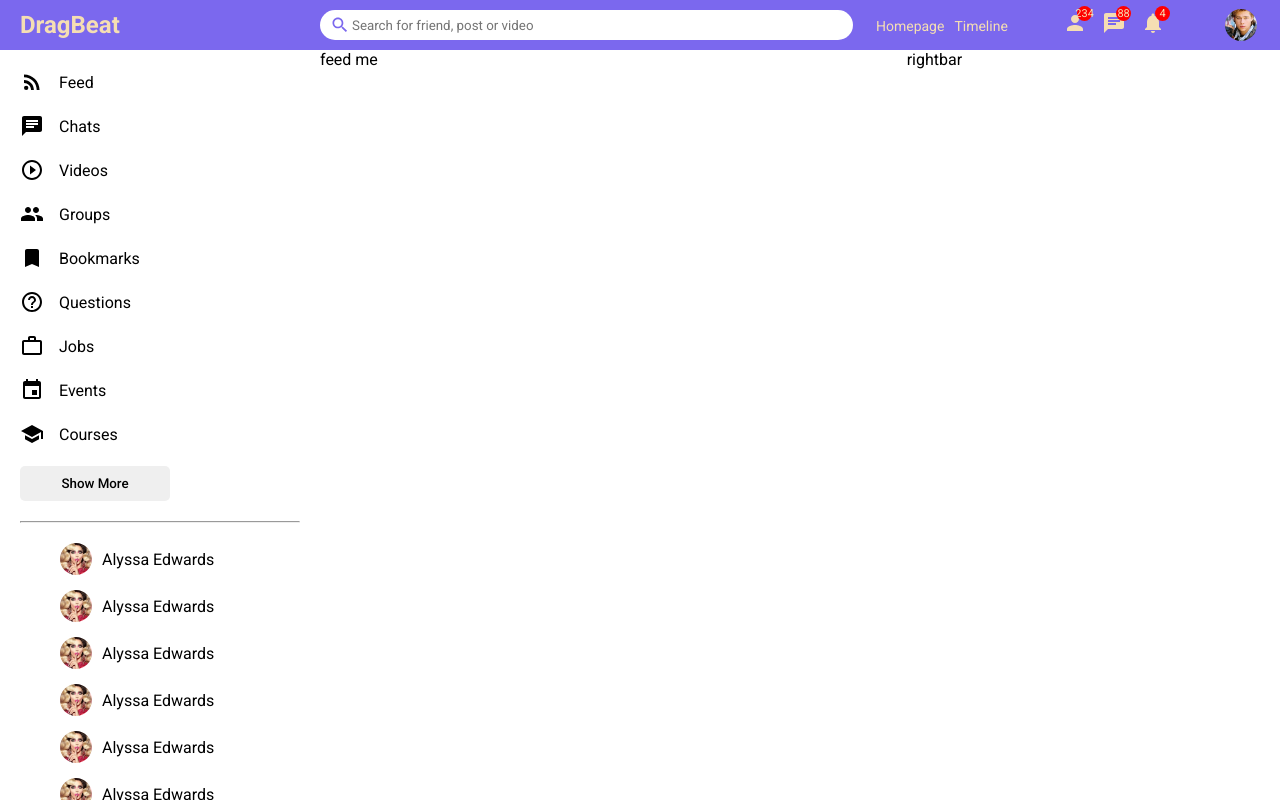
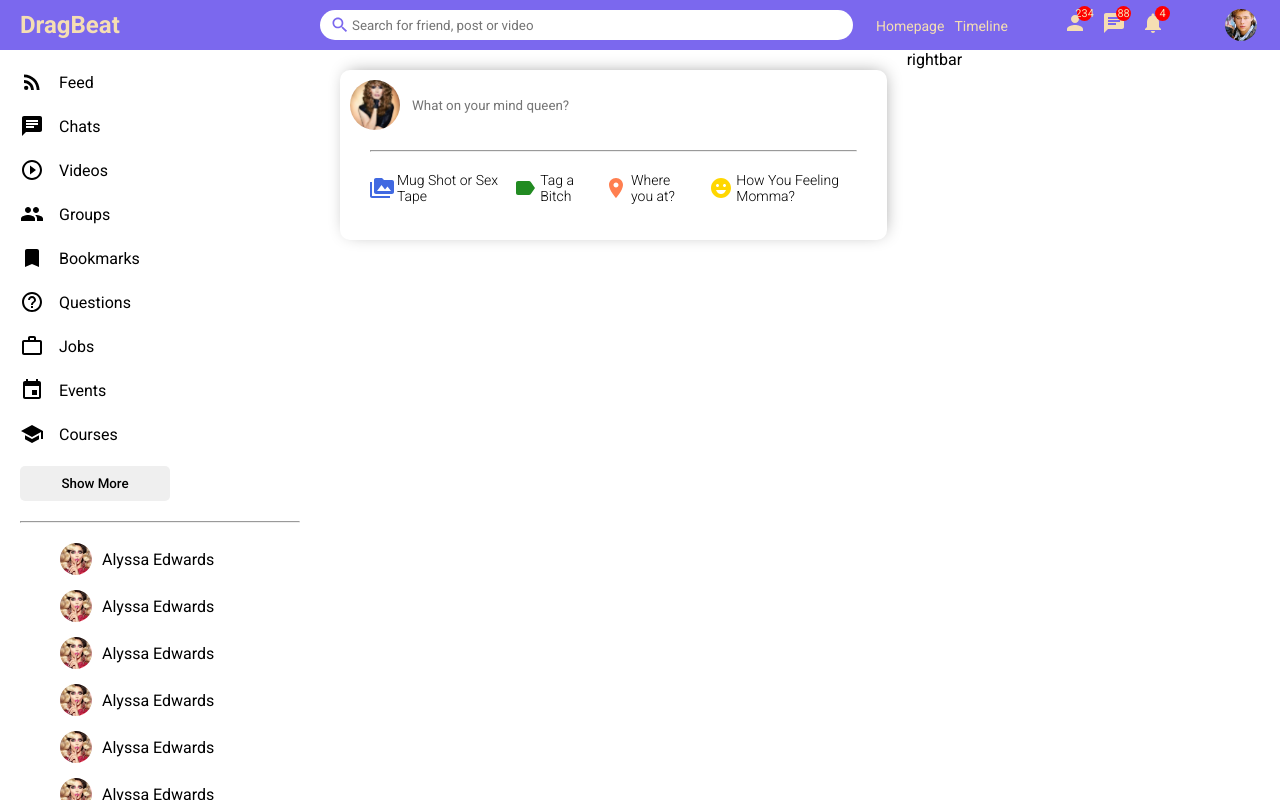
Before and after one commit to ercrmngrc/social-media-react-social, a React (Create React App) app: page / in a window 1280 px wide. Built offline with nearby package versions, Linux system fonts and the light colour scheme.

Commit message:
halfway through feed

```diff
--- a/src/components/feed/Feed.jsx
+++ b/src/components/feed/Feed.jsx
@@ -1,10 +1,13 @@
 import React from 'react';
 import "./feed.css";
+import Share from "../share/Share"
 
 export default function Feed() {
     return (
         <div className = 'feed'>
-            feed me
+            <div className = "feedWrapper">
+                <Share />
+            </div>
         </div>
     )
 }
--- a/src/components/feed/feed.css
+++ b/src/components/feed/feed.css
@@ -1,3 +1,7 @@
 .feed {
     flex: 5.5;
 }
+
+.feedWrapper {
+    padding: 20px;
+}
--- /dev/null
+++ b/src/components/share/Share.jsx
@@ -0,0 +1,40 @@
+import React from 'react';
+import "./share.css";
+import { PermMedia, Label, Room, EmojiEmotions } from "@material-ui/icons"
+
+export default function Share() {
+    return (
+        <div className = 'share'>
+            <div className = 'shareWrapper'>
+                <div className = 'shareTop'>
+                    <img className = "shareProfileImg" src = "/assets/person/chadmichaels.jpeg" alt = "" />
+                    <input
+                    placeholder = 'What on your mind queen?'
+                    className = 'shareInput'
+                    />
+                </div>
+                <hr className = 'shareHr'/>
+                <div className = 'shareBottom '>
+                    <div className= "shareOptions">
+                        <div className = "shareOption">
+                            <PermMedia htmlColor = "royalblue" className = "shareIcon"/>
+                            <span className = "shareOptionText">Mug Shot or Sex Tape</span>
+                        </div>
+                        <div className = "shareOption">
+                            <Label htmlColor = "forestgreen" className = "shareIcon"/>
+                            <span className = "shareOptionText">Tag a Bitch</span>
+                        </div>
+                        <div className = "shareOption">
+                            <Room htmlColor = "coral" className = "shareIcon"/>
+                            <span className = "shareOptionText">Where you at?</span>
+                        </div>
+                        <div className = "shareOption">
+                            <EmojiEmotions htmlColor = "gold" className = "shareIcon"/>
+                            <span className = "shareOptionText">How You Feeling Momma?</span>
+                        </div>
+                    </div>
+                </div>
+            </div>
+        </div>
+    )
+}
--- /dev/null
+++ b/src/components/share/share.css
@@ -0,0 +1,66 @@
+.share {
+    width: 100%;
+    height: 170px;
+    border-radius: 10px;
+
+    -webkit-box-shadow: 2px -2px 18px -6px rgba(0,0,0,0.47);
+    box-shadow: 2px -2px 18px -6px rgba(0,0,0,0.47);
+}
+
+.shareWrapper {
+    padding: 10px;
+}
+
+.shareTop {
+    display: flex;
+    align-items: center;
+}
+
+.shareProfileImg {
+    width: 50px;
+    height: 50px;
+    border-radius: 50%;
+    object-fit: cover;
+    margin-right: 10px;
+}
+
+.shareInput {
+    border: none;
+    width: 80%;
+}
+
+.shareInput:focus {
+    outline: none;
+}
+
+.shareHr {
+    margin: 20px;
+}
+
+.shareBottom {
+    display: flex;
+    align-items: center;
+    justify-content: space-between;
+}
+
+.shareOptions {
+    display: flex;
+    margin-left: 20px;
+}
+
+.shareOption {
+    display: flex;
+    align-items: center;
+    margin-right: 15px;
+    cursor: pointer;
+}
+
+.shareIcon {
+    font-size: 15px;
+    margin-right: 3px;
+}
+
+.shareOptionText {
+    font-size: 14px;
+    font-weight: 300;
+}
```
